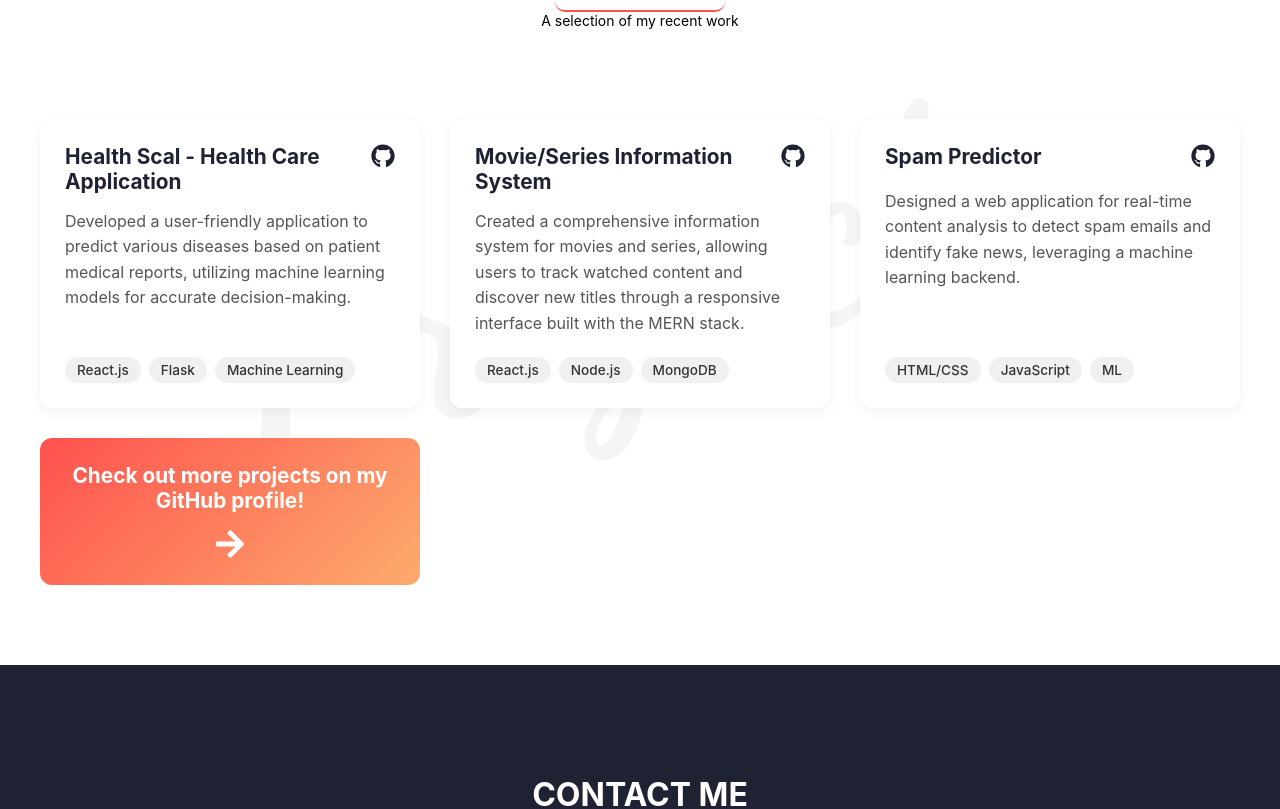
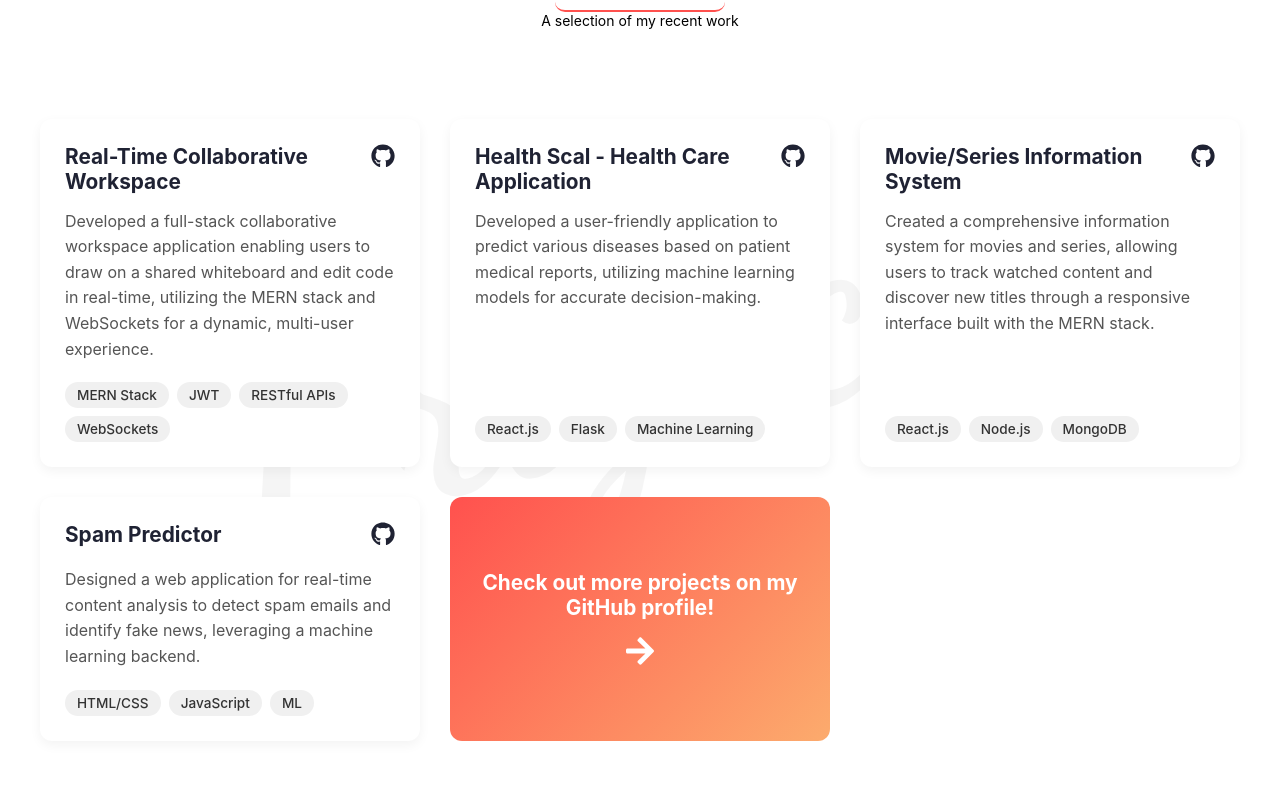
Before and after one commit to kenilkalathiya/kenilkalathiya.github.io, a React (Create React App) app: page / in a window 1280 px wide. Shown: the part 2268-3077 px from the top of the page. Built offline with nearby package versions, Linux system fonts and the light colour scheme.

Commit message:
New Data Added

```diff
--- a/src/data.js
+++ b/src/data.js
@@ -60,6 +60,12 @@ export const resume = {
     },
   ],
   projects: [
+    {
+        title: 'Real-Time Collaborative Workspace',
+        description: 'Developed a full-stack collaborative workspace application enabling users to draw on a shared whiteboard and edit code in real-time, utilizing the MERN stack and WebSockets for a dynamic, multi-user experience.',
+        tech: ['MERN Stack', 'JWT', 'RESTful APIs', 'WebSockets'],
+        github: 'https://github.com/kenilkalathiya/Health-Scal',
+      },
       {
         title: 'Health Scal - Health Care Application',
         description: 'Developed a user-friendly application to predict various diseases based on patient medical reports, utilizing machine learning models for accurate decision-making.',
```
